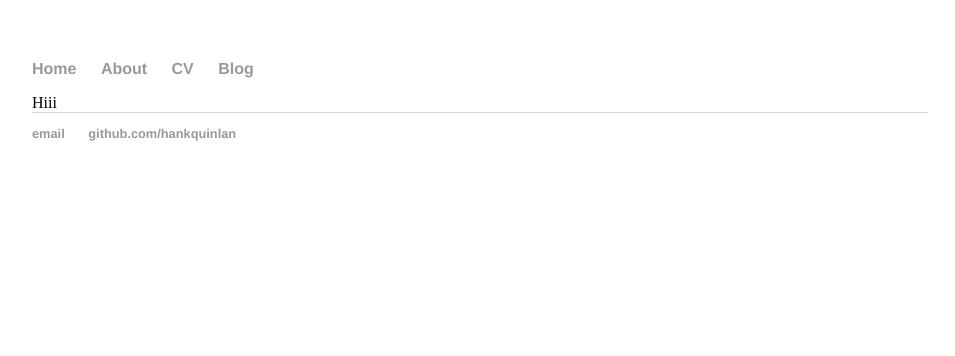
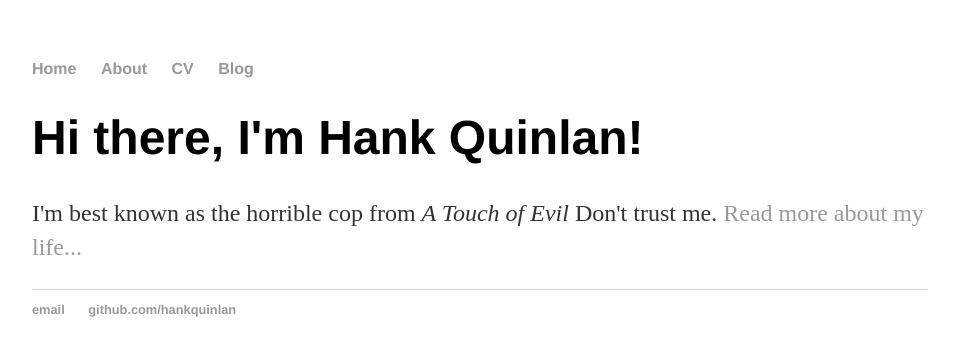
Before and after one commit to Flyakight/flyakight.github.io, a Jekyll site: the page built from about/index.html, in a window 1280 px wide. Shown: the top 356 px of the page, without its empty margins (160-1115 px from the left). Built offline with Jekyll 4.4.1, drawn with Linux system fonts in a browser that asks for light colours.

Commit message:
Update index.html

```diff
--- a/about/index.html
+++ b/about/index.html
@@ -1,5 +1,8 @@
 ---
 layout: default
-title: Hank Quinlan's Blog
+title: Hank Quinlan, Horrible Cop
 ---
-Hiii
+<div class="blurb">
+	<h1>Hi there, I'm Hank Quinlan!</h1>
+	<p>I'm best known as the horrible cop from <em>A Touch of Evil</em> Don't trust me. <a href="/about">Read more about my life...</a></p>
+</div><!-- /.blurb -->
```
